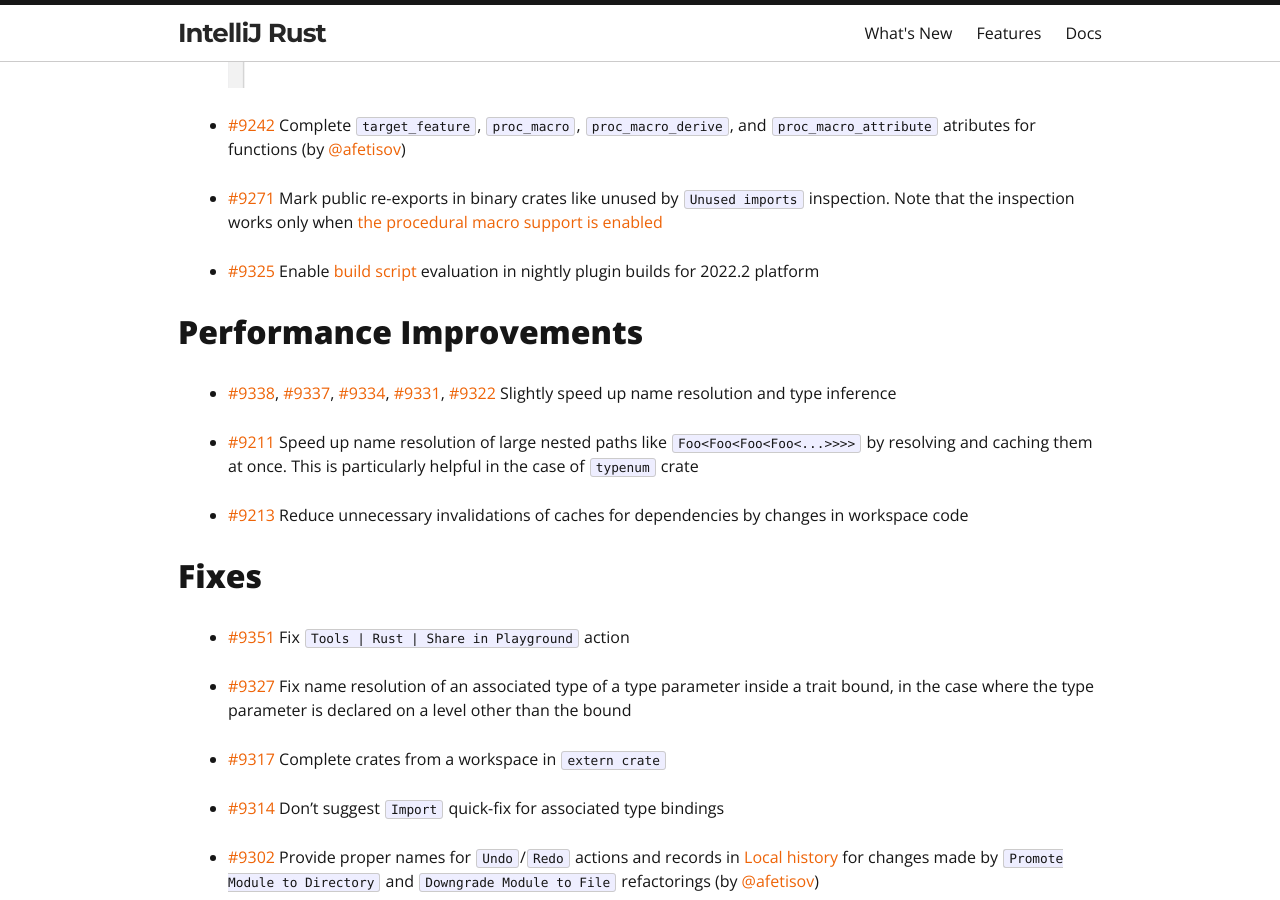
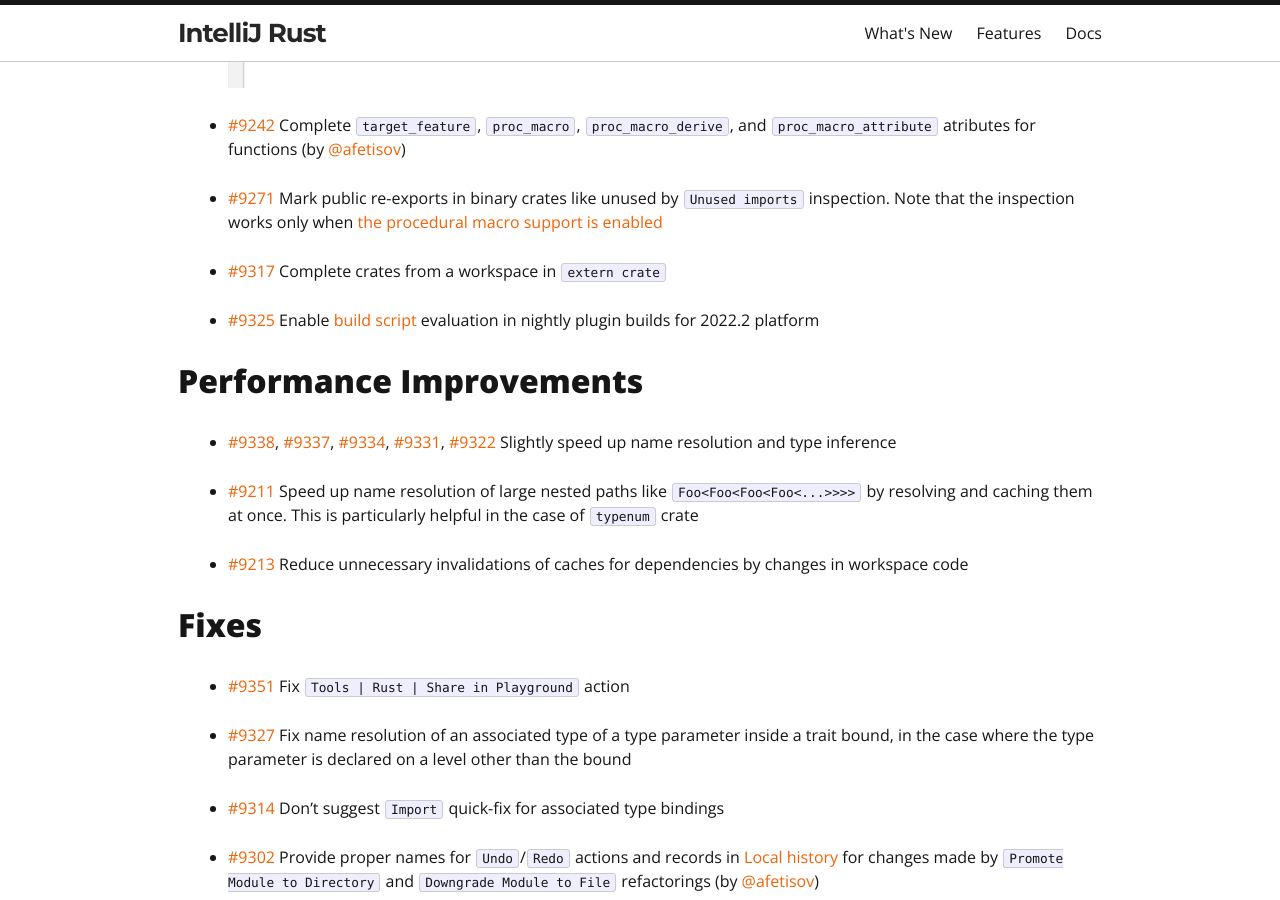
Before and after one commit to intellij-rust/intellij-rust.github.io, a Jekyll site: the page built from _posts/2022-09-26-changelog-179.markdown, in a window 1280 px wide and 900 px high, scrolled down 1240 px. Built offline with Jekyll 4.4.1, drawn with Linux system fonts in a browser that asks for light colours; nearby versions of some CDN libraries; some web fonts are replaced; some of the changed lines change nothing that is shown.

Commit message:
Review fix: move 9317 to features

```diff
--- a/_posts/2022-09-26-changelog-179.markdown
+++ b/_posts/2022-09-26-changelog-179.markdown
@@ -22,6 +22,8 @@
 
 * [#9271] Mark public re-exports in binary crates like unused by `Unused imports` inspection. Note that the inspection works only when [the procedural macro support is enabled](https://github.com/intellij-rust/intellij-rust/issues/6908)
 
+* [#9317] Complete crates from a workspace in `extern crate`
+
 * [#9325] Enable [build script](https://doc.rust-lang.org/cargo/reference/build-scripts.html) evaluation in nightly plugin builds for 2022.2 platform
 
 ## Performance Improvements
@@ -37,8 +39,6 @@
 * [#9351] Fix `Tools | Rust | Share in Playground` action
 
 * [#9327] Fix name resolution of an associated type of a type parameter inside a trait bound, in the case where the type parameter is declared on a level other than the bound
-
-* [#9317] Complete crates from a workspace in `extern crate`
 
 * [#9314] Don't suggest `Import` quick-fix for associated type bindings
 
```
